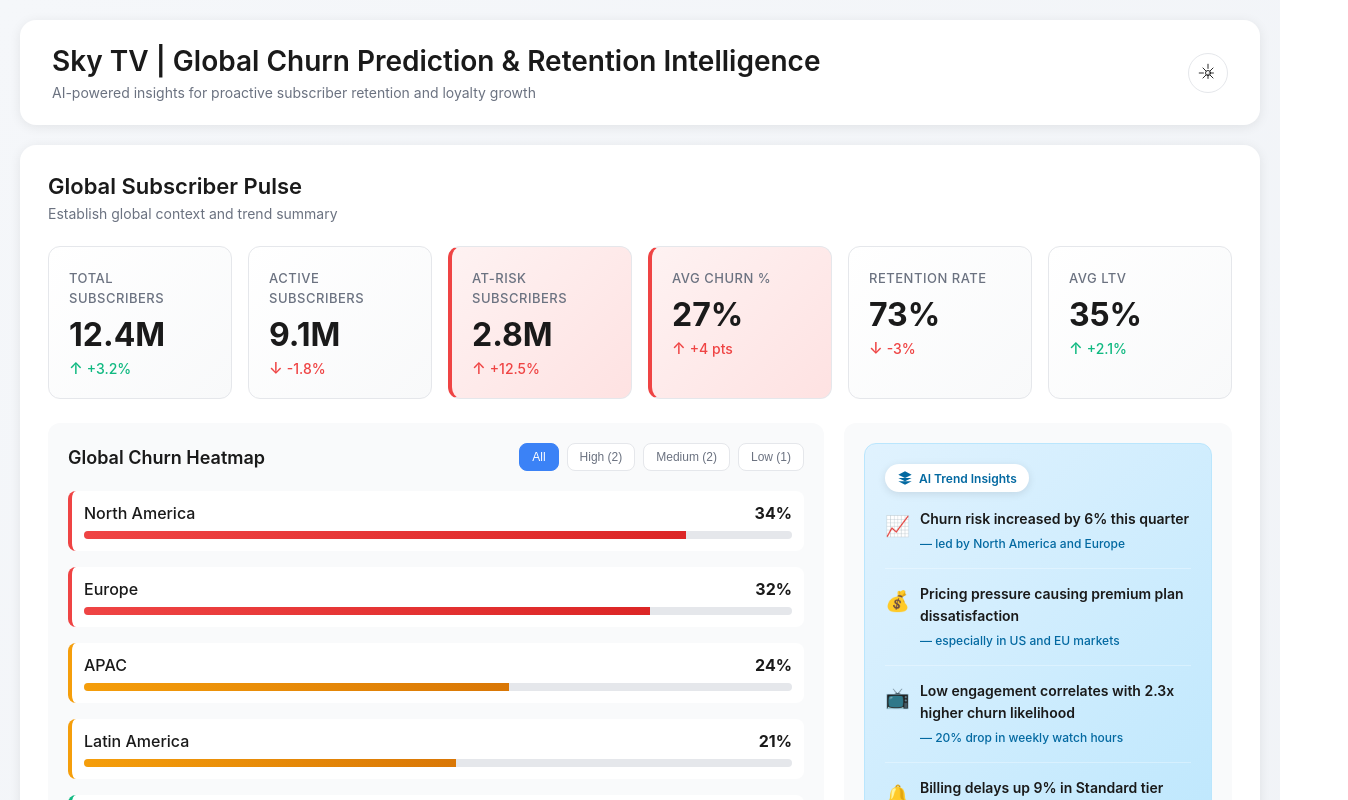
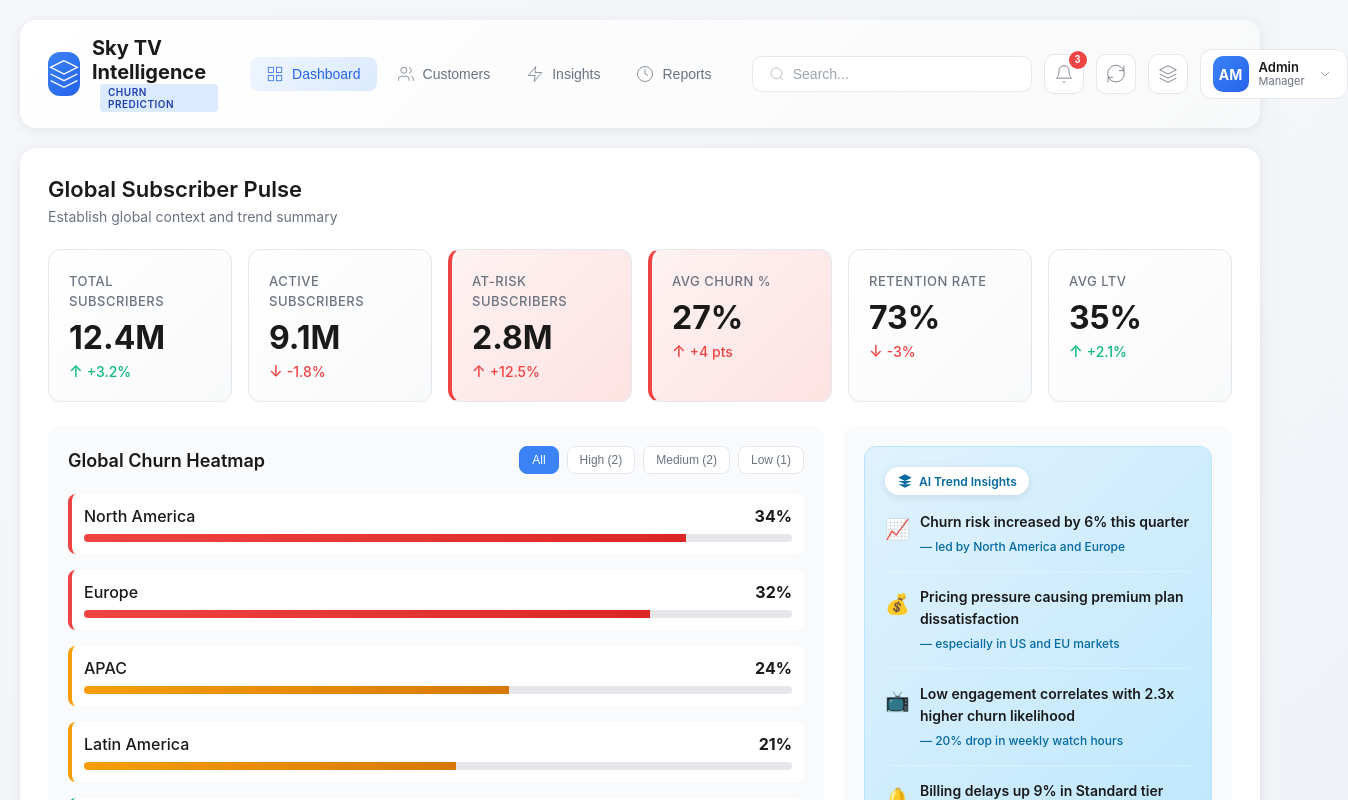
Before and after one commit to arunabh88/ChurnDashboard, a React (Vite) app: page / in a window 1280 px wide. Shown: the top 800 px of the page, 1348 px wide, since content can reach past the window. Built offline with nearby package versions, Linux system fonts and the light colour scheme.

Commit message:
Add professional navigation header with logo, navigation menu, search, notifications, and user profile

```diff
--- a/src/components/Header.css
+++ b/src/components/Header.css
@@ -1,35 +1,132 @@
 .header {
-  background: white;
-  padding: 24px 32px;
+  background: linear-gradient(135deg, #ffffff 0%, #f8f9fa 100%);
+  padding: 16px 28px;
   border-radius: 16px;
   box-shadow: 0 2px 12px rgba(0, 0, 0, 0.08);
   display: flex;
   justify-content: space-between;
   align-items: center;
+  margin-bottom: 20px;
+  gap: 24px;
 }
 
-.header-title h1 {
-  font-size: 28px;
-  font-weight: 600;
-  color: #1a1a1a;
-  margin-bottom: 6px;
+.header-left {
+  display: flex;
+  align-items: center;
+  gap: 32px;
 }
 
-.header-subtitle {
+.header-logo {
+  display: flex;
+  align-items: center;
+  gap: 12px;
+}
+
+.logo-icon {
+  width: 44px;
+  height: 44px;
+  background: linear-gradient(135deg, #3b82f6 0%, #2563eb 100%);
+  border-radius: 12px;
+  display: flex;
+  align-items: center;
+  justify-content: center;
+  color: white;
+}
+
+.header-brand h1 {
+  font-size: 20px;
+  font-weight: 700;
+  color: #1a1a1a;
+  margin: 0;
+  line-height: 1.2;
+}
+
+.badge {
+  display: inline-block;
+  padding: 2px 8px;
+  background: #dbeafe;
+  color: #1e40af;
+  border-radius: 4px;
+  font-size: 10px;
+  font-weight: 600;
+  text-transform: uppercase;
+  letter-spacing: 0.5px;
+  margin-left: 8px;
+}
+
+.header-nav {
+  display: flex;
+  gap: 4px;
+}
+
+.nav-item {
+  display: flex;
+  align-items: center;
+  gap: 8px;
+  padding: 8px 16px;
+  border-radius: 8px;
+  border: none;
+  background: transparent;
   color: #6b7280;
   font-size: 14px;
-  font-weight: 400;
+  font-weight: 500;
+  cursor: pointer;
+  transition: all 0.2s;
 }
 
-.header-actions {
+.nav-item:hover {
+  background: #f9fafb;
+  color: #1a1a1a;
+}
+
+.nav-item.active {
+  background: linear-gradient(135deg, #eff6ff 0%, #dbeafe 100%);
+  color: #2563eb;
+}
+
+.nav-item svg {
+  color: currentColor;
+}
+
+.header-right {
   display: flex;
+  align-items: center;
   gap: 12px;
+}
+
+.search-container {
+  position: relative;
+  display: flex;
+  align-items: center;
+  background: white;
+  border: 1px solid #e5e7eb;
+  border-radius: 10px;
+  padding: 8px 16px;
+  min-width: 280px;
+}
+
+.search-icon {
+  color: #9ca3af;
+  margin-right: 8px;
+}
+
+.search-input {
+  border: none;
+  outline: none;
+  background: transparent;
+  font-size: 14px;
+  color: #1a1a1a;
+  width: 100%;
+}
+
+.search-input::placeholder {
+  color: #9ca3af;
 }
 
 .icon-button {
   width: 40px;
   height: 40px;
-  border-radius: 50%;
+  border-radius: 10px;
   border: 1px solid #e5e7eb;
   background: white;
   display: flex;
@@ -37,9 +134,133 @@
   justify-content: center;
   cursor: pointer;
   transition: all 0.2s;
+  position: relative;
+  color: #6b7280;
 }
 
 .icon-button:hover {
   background: #f9fafb;
   border-color: #d1d5db;
+  color: #1a1a1a;
 }
+
+.notification-btn {
+  position: relative;
+}
+
+.notification-badge {
+  position: absolute;
+  top: -4px;
+  right: -4px;
+  background: #ef4444;
+  color: white;
+  font-size: 10px;
+  font-weight: 700;
+  padding: 2px 6px;
+  border-radius: 10px;
+  min-width: 18px;
+  text-align: center;
+  line-height: 1.4;
+}
+
+.user-profile {
+  display: flex;
+  align-items: center;
+  gap: 10px;
+  padding: 6px 12px;
+  background: white;
+  border: 1px solid #e5e7eb;
+  border-radius: 12px;
+  cursor: pointer;
+  transition: all 0.2s;
+}
+
+.user-profile:hover {
+  border-color: #d1d5db;
+  box-shadow: 0 2px 8px rgba(0, 0, 0, 0.08);
+}
+
+.avatar {
+  width: 36px;
+  height: 36px;
+  border-radius: 10px;
+  background: linear-gradient(135deg, #3b82f6 0%, #2563eb 100%);
+  display: flex;
+  align-items: center;
+  justify-content: center;
+  color: white;
+  font-size: 14px;
+  font-weight: 700;
+}
+
+.user-info {
+  display: flex;
+  flex-direction: column;
+  gap: 2px;
+}
+
+.user-name {
+  font-size: 13px;
+  font-weight: 600;
+  color: #1a1a1a;
+  line-height: 1;
+}
+
+.user-role {
+  font-size: 11px;
+  color: #6b7280;
+  line-height: 1;
+}
+
+.dropdown-btn {
+  width: 20px;
+  height: 20px;
+  border: none;
+  background: transparent;
+  color: #6b7280;
+  cursor: pointer;
+  display: flex;
+  align-items: center;
+  justify-content: center;
+  transition: color 0.2s;
+}
+
+.user-profile:hover .dropdown-btn {
+  color: #1a1a1a;
+}
+
+@media (max-width: 1200px) {
+  .search-container {
+    min-width: 200px;
+  }
+
+  .nav-item span {
+    display: none;
+  }
+
+  .nav-item {
+    padding: 8px;
+  }
+}
+
+@media (max-width: 900px) {
+  .header {
+    padding: 16px;
+  }
+
+  .header-left {
+    gap: 16px;
+  }
+
+  .search-container {
+    min-width: 160px;
+  }
+
+  .user-info {
+    display: none;
+  }
+
+  .nav-item span {
+    display: none;
+  }
+}
--- a/src/components/Header.jsx
+++ b/src/components/Header.jsx
@@ -1,20 +1,102 @@
-import React from 'react'
+import React, { useState } from 'react'
 import './Header.css'
 
 function Header() {
+  const [notifications, setNotifications] = useState(3)
+  const [showNotificationDot, setShowNotificationDot] = useState(true)
+
   return (
     <div className="header">
-      <div className="header-title">
-        <h1>Sky TV | Global Churn Prediction & Retention Intelligence</h1>
-        <p className="header-subtitle">AI-powered insights for proactive subscriber retention and loyalty growth</p>
+      <div className="header-left">
+        <div className="header-logo">
+          <div className="logo-icon">
+            <svg width="32" height="32" viewBox="0 0 24 24" fill="none" stroke="currentColor">
+              <path d="M12 2L2 7l10 5 10-5-10-5zM2 17l10 5 10-5M2 12l10 5 10-5"/>
+            </svg>
+          </div>
+          <div className="header-brand">
+            <h1>Sky TV Intelligence</h1>
+            <span className="badge">Churn Prediction</span>
+          </div>
+        </div>
+
+        <nav className="header-nav">
+          <button className="nav-item active">
+            <svg width="18" height="18" viewBox="0 0 24 24" fill="none" stroke="currentColor">
+              <rect x="3" y="3" width="7" height="7"/>
+              <rect x="14" y="3" width="7" height="7"/>
+              <rect x="14" y="14" width="7" height="7"/>
+              <rect x="3" y="14" width="7" height="7"/>
+            </svg>
+            <span>Dashboard</span>
+          </button>
+          <button className="nav-item">
+            <svg width="18" height="18" viewBox="0 0 24 24" fill="none" stroke="currentColor">
+              <path d="M16 21v-2a4 4 0 0 0-4-4H6a4 4 0 0 0-4 4v2"/>
+              <circle cx="9" cy="7" r="4"/>
+              <path d="M22 21v-2a4 4 0 0 0-3-3.87M16 3.13a4 4 0 0 1 0 7.75"/>
+            </svg>
+            <span>Customers</span>
+          </button>
+          <button className="nav-item">
+            <svg width="18" height="18" viewBox="0 0 24 24" fill="none" stroke="currentColor">
+              <path d="M13 2L3 14h9l-1 8 10-12h-9l1-8z"/>
+            </svg>
+            <span>Insights</span>
+          </button>
+          <button className="nav-item">
+            <svg width="18" height="18" viewBox="0 0 24 24" fill="none" stroke="currentColor">
+              <circle cx="12" cy="12" r="10"/>
+              <path d="M12 6v6l4 2"/>
+            </svg>
+            <span>Reports</span>
+          </button>
+        </nav>
       </div>
-      <div className="header-actions">
+
+      <div className="header-right">
+        <div className="search-container">
+          <svg width="18" height="18" viewBox="0 0 24 24" fill="none" stroke="currentColor" className="search-icon">
+            <circle cx="11" cy="11" r="8"/>
+            <path d="m21 21-4.35-4.35"/>
+          </svg>
+          <input type="text" placeholder="Search..." className="search-input" />
+        </div>
+
+        <button className="icon-button notification-btn">
+          <svg width="20" height="20" viewBox="0 0 24 24" fill="none" stroke="currentColor">
+            <path d="M18 8A6 6 0 0 0 6 8c0 7-3 9-3 9h18s-3-2-3-9"/>
+            <path d="M13.73 21a2 2 0 0 1-3.46 0"/>
+          </svg>
+          {notifications > 0 && <span className="notification-badge">{notifications}</span>}
+        </button>
+
         <button className="icon-button">
           <svg width="20" height="20" viewBox="0 0 24 24" fill="none" stroke="currentColor">
-            <circle cx="12" cy="12" r="3"/>
-            <path d="M12 1v6m0 6v6M5.64 5.64l4.24 4.24m4.24 4.24l4.24 4.24M1 12h6m6 0h6M5.64 18.36l4.24-4.24m4.24-4.24l4.24-4.24"/>
+            <path d="M21.5 2v6h-6M2.5 22v-6h6M2 11.5a10 10 0 1 1 20 0 10 10 0 0 1-20 0z"/>
           </svg>
         </button>
+
+        <button className="icon-button">
+          <svg width="20" height="20" viewBox="0 0 24 24" fill="none" stroke="currentColor">
+            <path d="M12 2L2 7l10 5 10-5-10-5zM2 17l10 5 10-5M2 12l10 5 10-5"/>
+          </svg>
+        </button>
+
+        <div className="user-profile">
+          <div className="avatar">
+            <span>AM</span>
+          </div>
+          <div className="user-info">
+            <span className="user-name">Admin</span>
+            <span className="user-role">Manager</span>
+          </div>
+          <button className="dropdown-btn">
+            <svg width="16" height="16" viewBox="0 0 24 24" fill="none" stroke="currentColor">
+              <polyline points="6 9 12 15 18 9"/>
+            </svg>
+          </button>
+        </div>
       </div>
     </div>
   )
```
